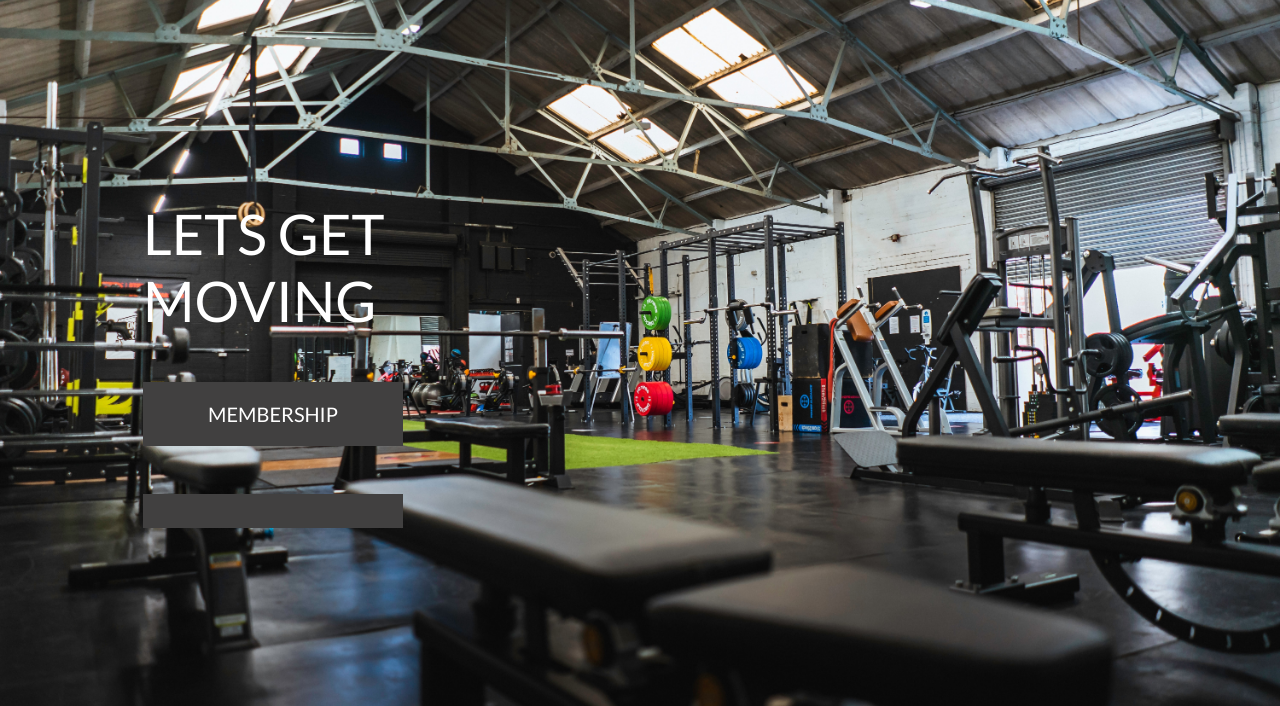
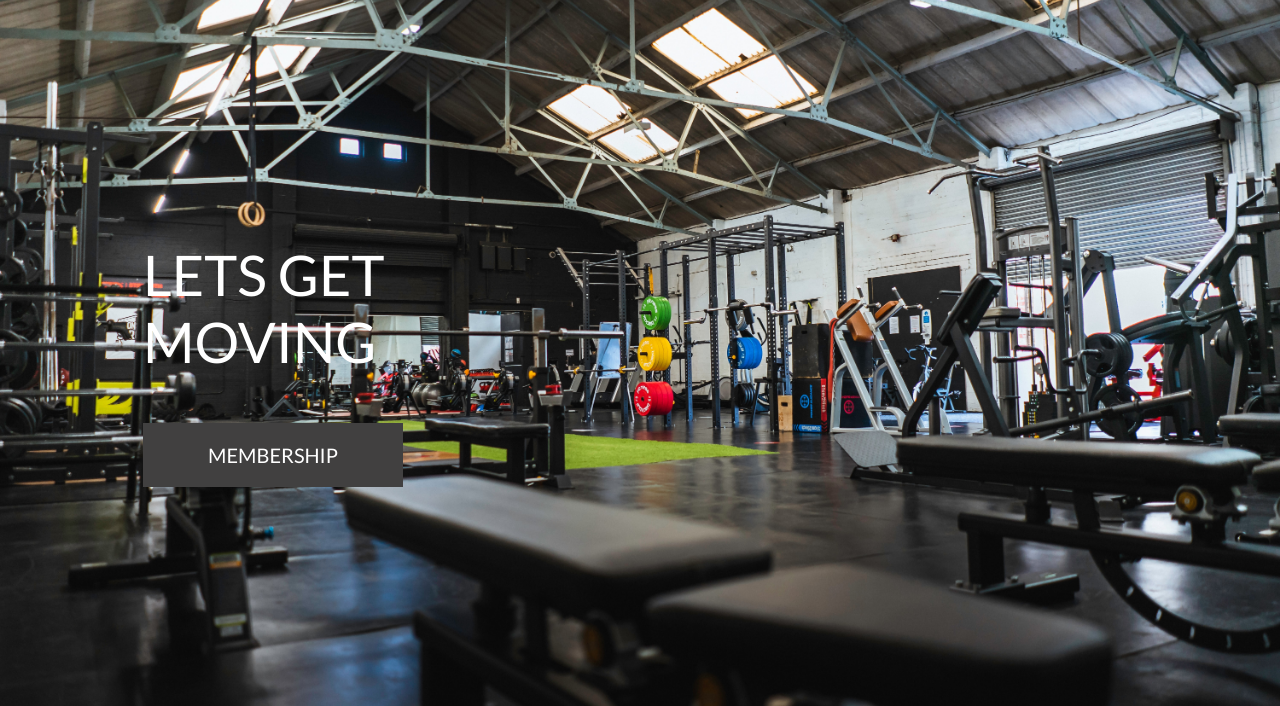
Before and after one commit to 5undel/LGM, a Django app: page / in a window 1280 px wide. Shown: the part 94-800 px from the top of the page. Run offline with Django 4.2, Linux system fonts and the light colour scheme; some libraries are stand-ins or nearby versions.

Commit message:
Add authenticated for pt link

```diff
--- a/base/templates/base/index.html
+++ b/base/templates/base/index.html
@@ -22,12 +22,14 @@
                         <a href="{% url 'membership' %}" class="shop-now-button btn btn-lg rounded-0 text-uppercase py-3">Membership</a>
                     </h4>
                 </div>
-                <div class="my-5">
-                    <h4>
-                        <a href="{% url 'pt' %}" class="shop-now-button btn btn-lg rounded-0 text-uppercase py-3"> {% if request.user.is_authenticated %} Personal Trainer </a> {% else %}{% endif %}
-                    </a>
-                    </h4>
-                </div>
+                {% if request.user.is_authenticated %}
+                    <div class="my-5">
+                        <h4>
+                            <a href="{% url 'pt' %}" class="shop-now-button btn btn-lg rounded-0 text-uppercase py-3">  Personal Trainer </a>
+                        </a>
+                        </h4>
+                    </div>
+                {% endif %}
             </div>
         </div>
     </div>
```
